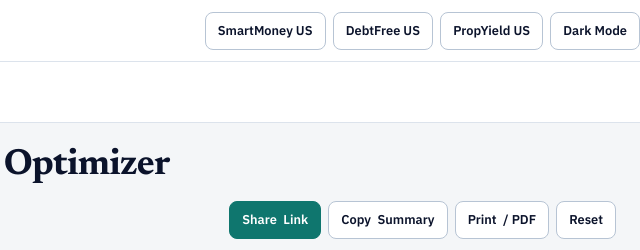
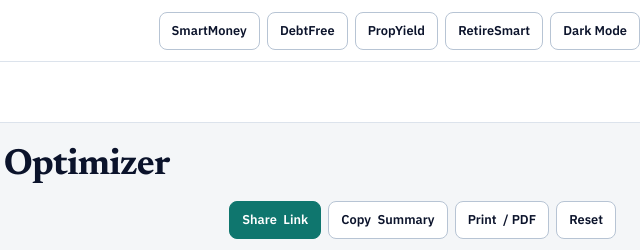
Before and after one commit to Dinhduy2702/us-solotax-planner, a plain HTML site: page index.html in a window 1280 px wide. Shown: the top 250 px of the page, 640-1280 px from the left. Drawn offline with Linux system fonts and the light colour scheme.

Commit message:
Close 5-way SEO pentagon: add RetireSmart US link

```diff
--- a/app.js
+++ b/app.js
@@ -448,7 +448,8 @@
     const ecoBtns = [
       `<a class="btn btn-sm" href="${CONFIG.ecosystem.smartMoneyUrl}" target="_blank" rel="noopener noreferrer">SmartMoney US</a>`,
       `<a class="btn btn-sm" href="${CONFIG.ecosystem.debtFreeUrl}" target="_blank" rel="noopener noreferrer">DebtFree US</a>`,
-      `<a class="btn btn-sm" href="${CONFIG.ecosystem.propYieldUrl}" target="_blank" rel="noopener noreferrer">PropYield US</a>`
+      `<a class="btn btn-sm" href="${CONFIG.ecosystem.propYieldUrl}" target="_blank" rel="noopener noreferrer">PropYield US</a>`,
+      `<a class="btn btn-sm" href="${CONFIG.ecosystem.retireSmartUrl}" target="_blank" rel="noopener noreferrer">RetireSmart US</a>`
     ];
     if (hasYtUrl) ecoBtns.push(`<a class="btn btn-sm" href="${ytOffer.url}" target="_blank" rel="noopener noreferrer">${ytOffer.label}</a>`);
     if (hasSheetUrl) {
--- a/config.js
+++ b/config.js
@@ -12,6 +12,7 @@ window.SOLOTAX_CONFIG = {
     smartMoneyUrl: "https://dinhduy2702.github.io/us-smart-money-calculators/",
     debtFreeUrl: "https://dinhduy2702.github.io/us-debt-free-planner/",
     propYieldUrl: "https://dinhduy2702.github.io/us-propyield-analyzer/",
+    retireSmartUrl: "https://dinhduy2702.github.io/us-retiresmart-planner/",
     youtubeFinance: {
       label: "Watch US Solopreneur Tax Guides",
       url: "" // AGY 3 cap nhat link kenh YT Finance EN khi lap xong
--- a/index.html
+++ b/index.html
@@ -26,9 +26,10 @@
       </a>
 
       <div class="header-meta">
-        <a class="btn btn-sm hide-xs" href="https://dinhduy2702.github.io/us-smart-money-calculators/" target="_blank" rel="noopener noreferrer">SmartMoney US</a>
-        <a class="btn btn-sm hide-xs" href="https://dinhduy2702.github.io/us-debt-free-planner/" target="_blank" rel="noopener noreferrer">DebtFree US</a>
-        <a class="btn btn-sm hide-xs" href="https://dinhduy2702.github.io/us-propyield-analyzer/" target="_blank" rel="noopener noreferrer">PropYield US</a>
+        <a class="btn btn-sm hide-xs" href="https://dinhduy2702.github.io/us-smart-money-calculators/" target="_blank" rel="noopener noreferrer">SmartMoney</a>
+        <a class="btn btn-sm hide-xs" href="https://dinhduy2702.github.io/us-debt-free-planner/" target="_blank" rel="noopener noreferrer">DebtFree</a>
+        <a class="btn btn-sm hide-xs" href="https://dinhduy2702.github.io/us-propyield-analyzer/" target="_blank" rel="noopener noreferrer">PropYield</a>
+        <a class="btn btn-sm hide-xs" href="https://dinhduy2702.github.io/us-retiresmart-planner/" target="_blank" rel="noopener noreferrer">RetireSmart</a>
         <button type="button" class="btn btn-sm" id="themeToggleBtn" aria-label="Switch color theme">Dark Mode</button>
       </div>
     </div>
```
